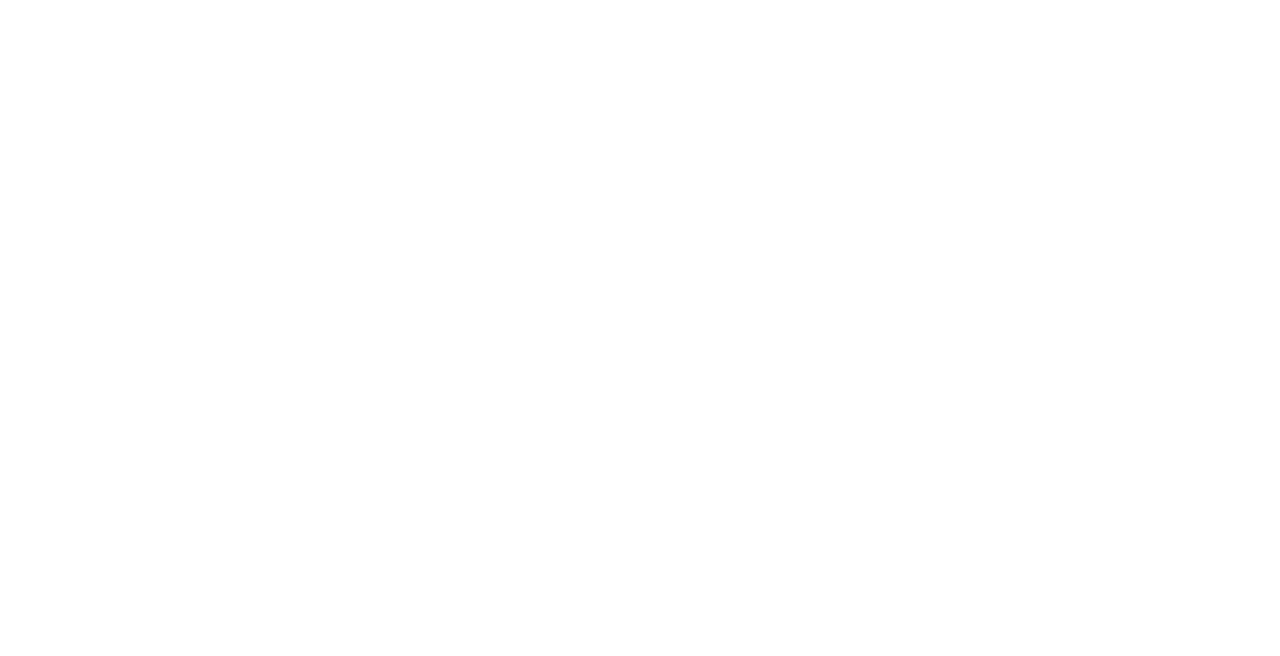
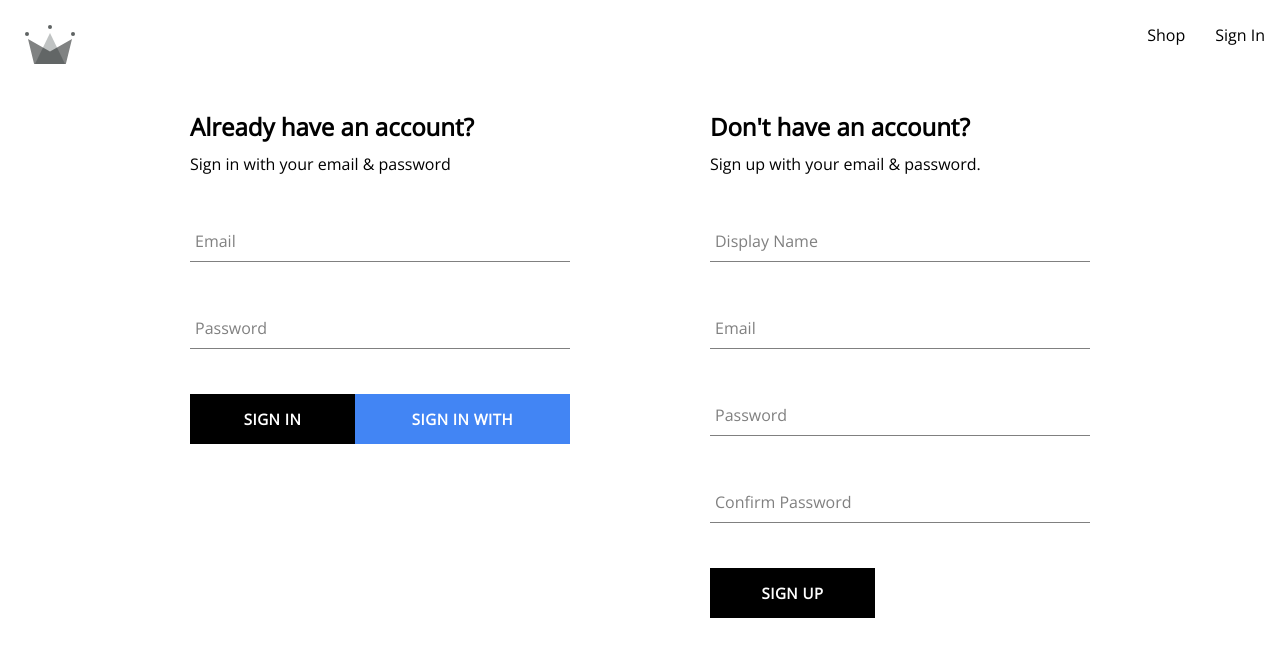
Before and after one commit to NeboCode/crwn-clothing, a React (Create React App) app: page /auth in a window 1280 px wide. Before the commit this address had no page. Shown: the top 656 px of the page. Built offline with nearby package versions, Linux system fonts and the light colour scheme.

Commit message:
Before React Context

```diff
--- a/src/App.js
+++ b/src/App.js
@@ -1,6 +1,6 @@
 import { Routes, Route } from 'react-router-dom';
 import Navigation from './routes/navigation/navigation.component';
-import SignIn from './routes/sign-in/sign-in.component';
+import Authentication from './routes/authentication/authentication.component';
 import Home from './routes/home/home.component';
 
 
@@ -16,7 +16,7 @@
       <Route path='/' element={ <Navigation />}>
         <Route index element={ <Home /> } />
         <Route path='shop' element={ <Shop /> } />
-        <Route path='sign-in' element={ <SignIn /> } />
+        <Route path='auth' element={ <Authentication /> } />
       </Route>
 
     </Routes>
--- a/src/components/button/button.component.jsx
+++ b/src/components/button/button.component.jsx
@@ -9,9 +9,9 @@
     inverted: 'inverted'
 }
 
-const Button = ({ children, buttonType }) => {
+const Button = ({ children, buttonType, ...otherProps }) => {
     return (
-        <button className={`button-container ${BUTTON_TYPE_CLASSES[buttonType]}`}>
+        <button className={`button-container ${BUTTON_TYPE_CLASSES[buttonType]}`} {...otherProps}>
         {children}
         </button>
     )
--- a/src/components/sign-in-form/sign-in-form.component.jsx
+++ b/src/components/sign-in-form/sign-in-form.component.jsx
@@ -1,26 +1,74 @@
 import { useState } from "react";
-import { auth, signInWithGooglePopup, createUserDocumentFromAuth } from "../../utils/firebase/firebase.utils";
+import { auth, signInWithGooglePopup, signInEmailPassword, createUserDocumentFromAuth } from "../../utils/firebase/firebase.utils";
 
 import FormInput from "../form-input/form-input.component";
 import Button from "../button/button.component";
 
+import './sign-in-form.styles.scss';
+
+const defaultFormFields = {
+    email: '',
+    password: '',
+};
+
+
 const SignInForm = () => {
+
+    const [formFields, setFormFields] = useState(defaultFormFields);
+    const {email, password} = formFields;
+
+    const resetFormFields = () => {
+        setFormFields(defaultFormFields);
+    }
 
     const logGoogleUser = async () => {
         const { user } = await signInWithGooglePopup();
-        const userDocRef = await createUserDocumentFromAuth(user);
+    }
+
+    const logUser = async (event) => {
+        event.preventDefault();
+        try {
+            const {user} = await signInEmailPassword(email,password);
+            console.log(user);
+            resetFormFields();
+        } catch(error) {
+            switch (error.code) {
+                case 'auth/wrong-password':
+                    alert('You have entered a wrong password!');
+                    break;
+                case 'auth/user-not-found':
+                    alert('User account with this email address does not exist.');
+                    break;
+
+                default:
+                    alert('An error occured.');
+                    break;
+            }
+
+        }
+
+    }
+
+    const handleChange = (event) => {
+        event.preventDefault();
+        const { name, value } = event.target;
+        setFormFields({...formFields, [name]: value});
     }
 
 
     return (
         <div className='sign-in-form-container'>
-        <h2>I already have an account</h2>
+        <h2>Already have an account?</h2>
         <span>Sign in with your email & password</span>
-        <form>
-        <FormInput type='email' name='email' onChange={changeHandler} />
-        <FormInput type='password' name='password' onChange={changeHandler} />
+        <form onSubmit={logUser}>
+        <FormInput label='Email' type='email' name='email' onChange={handleChange} value={email} required />
+        <FormInput label='Password' type='password' name='password' onChange={handleChange} value={password} required />
+        <div className="buttons-container">
+            <Button type='submit'>Sign in</Button>
+            <Button type='button' buttonType='google' onClick={logGoogleUser}>Sign in with Google</Button>
+        </div>
+
         </form>
-        <Button buttonType='google'>Log in with Google</Button>
         </div>
     );
 }
--- /dev/null
+++ b/src/components/sign-in-form/sign-in-form.styles.scss
@@ -0,0 +1,14 @@
+.sign-in-form-container {
+    display: flex;
+    flex-direction: column;
+    width: 380px;
+
+    h2 {
+        margin: 10px 0;
+    }
+
+    .buttons-container {
+        display: flex;
+        justify-content: space-between;
+    }
+}
--- /dev/null
+++ b/src/routes/authentication/authentication.component.jsx
@@ -0,0 +1,16 @@
+import SignUpForm from "../../components/sign-up-form/sign-up-form.component";
+import SignInForm from "../../components/sign-in-form/sign-in-form.component";
+
+import './authentication.styles.scss';
+
+const Authentication = () => {
+
+    return (
+        <div className="authentication-container">
+        <SignInForm />
+        <SignUpForm />
+        </div>
+    );
+}
+
+export default Authentication;
--- /dev/null
+++ b/src/routes/authentication/authentication.styles.scss
@@ -0,0 +1,6 @@
+.authentication-container {
+    display: flex;
+    justify-content: space-between;
+    width:900px;
+    margin:30px auto;
+}
--- a/src/routes/navigation/navigation.component.jsx
+++ b/src/routes/navigation/navigation.component.jsx
@@ -11,7 +11,7 @@
             </Link>
             <div className="nav-links-container">
                 <Link className='nav-link' to='/shop'>Shop</Link>
-                <Link className='nav-link' to='/sign-in'>Sign in</Link>
+                <Link className='nav-link' to='/auth'>Sign In</Link>
             </div>
         </div>
         <Outlet />
--- a/src/routes/sign-in/sign-in.component.jsx
+++ /dev/null
@@ -1,18 +0,0 @@
-import SignUpForm from "../../components/sign-up-form/sign-up-form.component";
-import SignInForm from "../../components/sign-in-form/sign-in-form.component";
-
-
-const SignIn = () => {
-
-    return (
-        <div>
-        {/* <h1>Sign in page</h1>
-        <button onClick={logGoogleUser}>Sign in with Google Popup</button>
-        <button onClick={signInWithGoogleRedirect}>Sign in with Google Redirect</button> */}
-        <SignInForm />
-        <SignUpForm />
-        </div>
-    );
-}
-
-export default SignIn;
--- a/src/utils/firebase/firebase.utils.js
+++ b/src/utils/firebase/firebase.utils.js
@@ -1,6 +1,6 @@
 // Import the functions you need from the SDKs you need
 import { initializeApp } from "firebase/app";
-import { getAuth, signInWithRedirect, signInWithPopup, GoogleAuthProvider, createUserWithEmailAndPassword } from 'firebase/auth';
+import { getAuth, signInWithRedirect, signInWithPopup, GoogleAuthProvider, createUserWithEmailAndPassword, signInWithEmailAndPassword } from 'firebase/auth';
 import {
  getFirestore,
  doc,
@@ -30,6 +30,7 @@
 export const signInWithGooglePopup = () => signInWithPopup(auth,provider);
 export const signInWithGoogleRedirect = () => signInWithRedirect(auth,provider);
 
+// export const signInEmailPassword = (email,password) => signInWithEmailAndPassword(auth,email,password);
 
 export const db = getFirestore();
 
@@ -70,3 +71,8 @@
 
 
 }
+
+export const signInEmailPassword = async (email,password) => {
+  if( !email || !password ) return;
+  return await signInWithEmailAndPassword(auth, email, password);
+}
```
